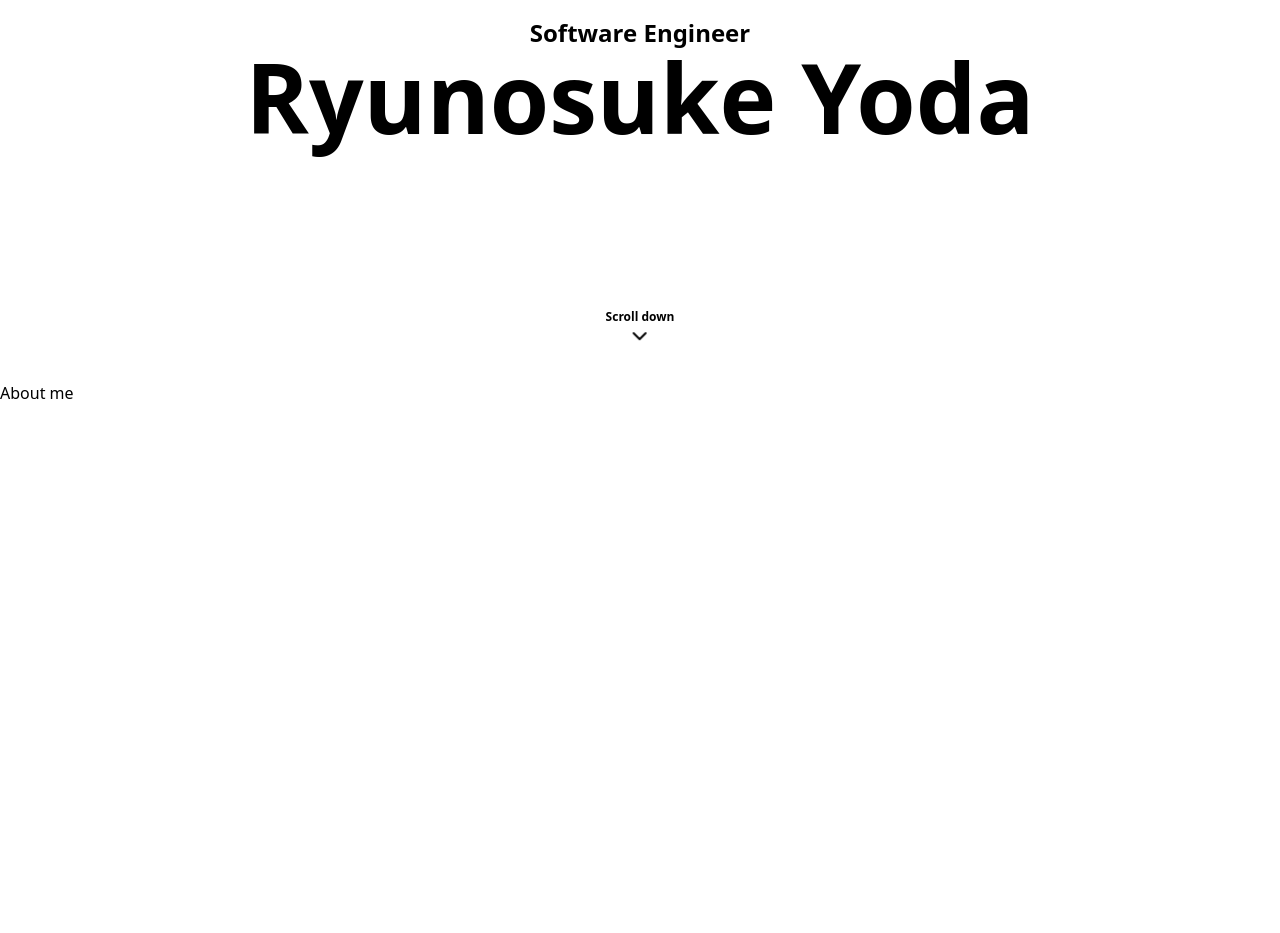
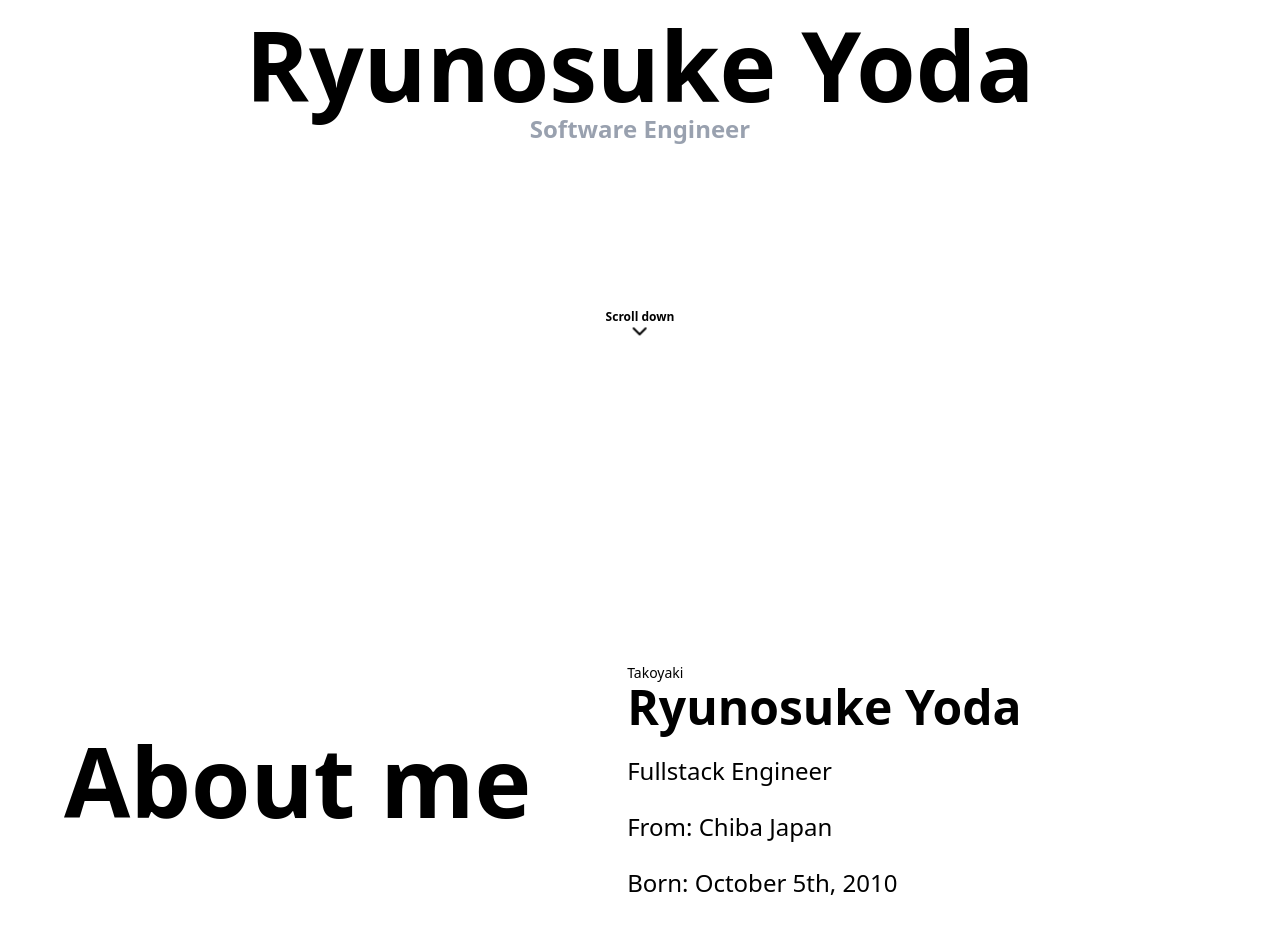
Before and after one commit to takoyakidath/takoyakiportfolio, a Next.js app: page / in a window 1280 px wide. Shown: the part 419-1352 px from the top of the page. Before the commit the page ends 824 px from the top, so only its background shows below. Built offline with nearby package versions, Linux system fonts and the light colour scheme.

Commit message:
add about

```diff
--- a/src/app/page.tsx
+++ b/src/app/page.tsx
@@ -7,16 +7,31 @@ export default function Home() {
       <div className="relative h-screen">
         <div className="flex flex-col items-center justify-center h-screen">
           <Image src="/takoyaki.png" alt="Takoyaki Icon" width={200} height={200} />
-          <div className="text-base md:text-xl lg:text-2xl font-bold">Software Engineer</div>
+
           <div className="text-4xl md:text-6xl lg:text-8xl font-bold">Ryunosuke Yoda</div>
+          <div className="text-base md:text-xl lg:text-2xl font-bold text-gray-400">Software Engineer</div>
         </div>
         <div className="absolute bottom-8 left-1/2 transform -translate-x-1/2 flex flex-col items-center justify-center font-bold">
           <span className="text-xs">Scroll down</span>
           <ChevronDown className="animate-bounce" />
         </div>
       </div>
-      <div>
-        About me
+      <div className="h-screen flex items-center justify-center px-4 md:px-8 lg:px-16">
+        <div className="flex flex-col md:flex-row items-start md:items-center gap-8 md:gap-16 lg:gap-24 w-full max-w-7xl">
+          <div className="text-4xl md:text-6xl lg:text-8xl font-bold">About me</div>
+          <div className="flex flex-col gap-4 md:gap-6 text-lg md:text-xl lg:text-2xl">
+            <div className="text-sm">Takoyaki</div>
+            <div className="-mt-6 text-3xl md:text-4xl lg:text-5xl font-bold">Ryunosuke Yoda</div>
+            <div>Fullstack Engineer</div>
+            <div>From: Chiba Japan</div>
+            <div>Born: October 5th, 2010</div>
+          </div>
+
+        </div>
+
+      </div>
+      <div className="h-screen">
+
       </div>
     </div>
   );
```
Also changed, not shown: src/app/icon.png (added).
